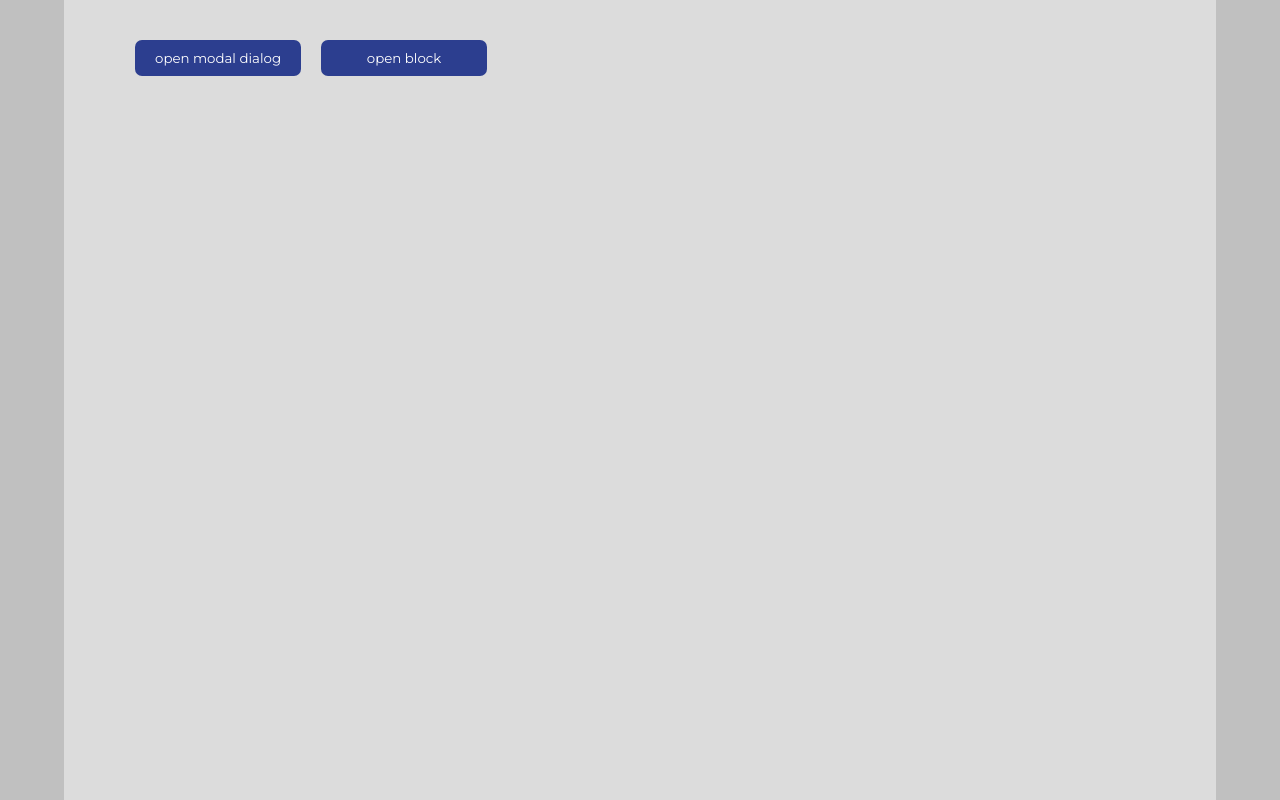
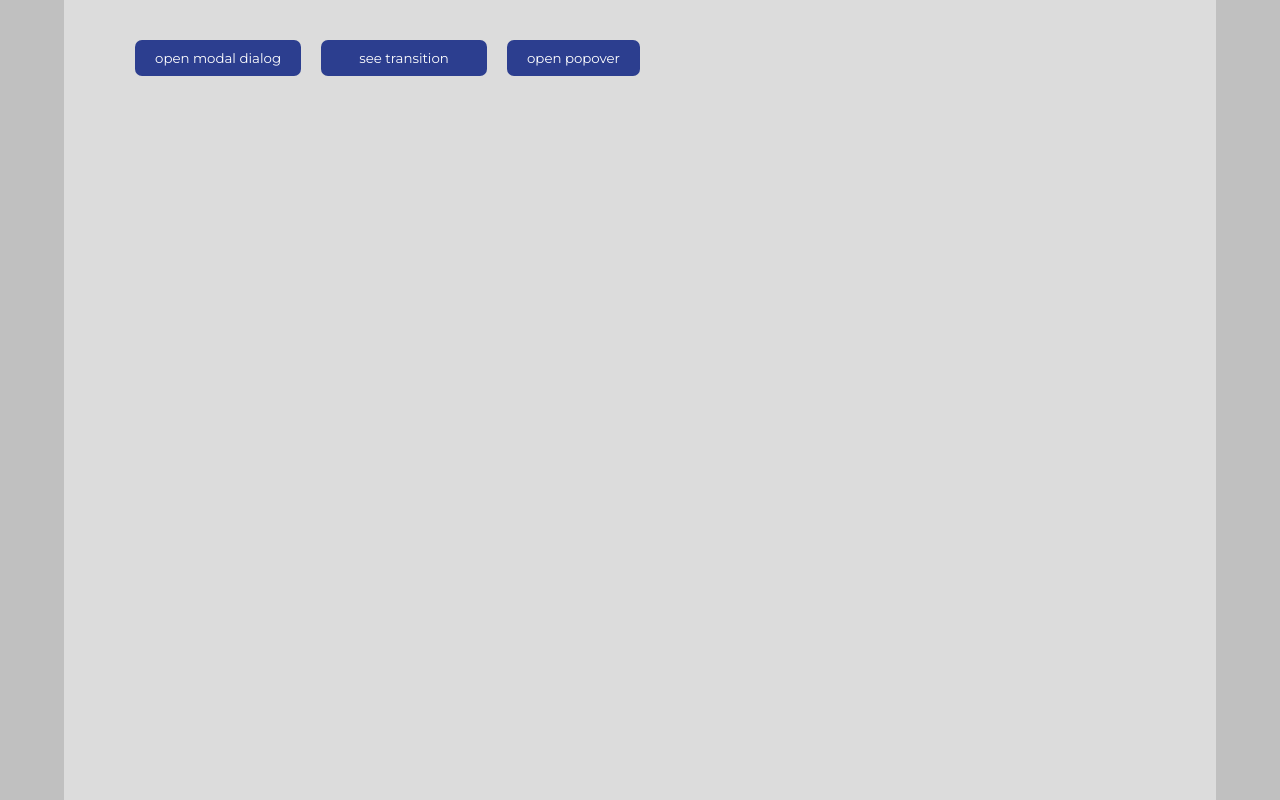
Before and after one commit to dianaZhusubalieva/boring_lib, a React (Create React App) app: page /components in a window 1280 px wide. Built offline with nearby package versions, Linux system fonts and the light colour scheme.

Commit message:
add custom popover component

```diff
--- /dev/null
+++ b/src/hooks/hooks.js
@@ -0,0 +1,17 @@
+import { useEffect } from 'react';
+
+const useOutsideClick = (ref, handleClick) => {
+  useEffect(() => {
+    const handleClickOutside = (event) => {
+      if (ref.current && !ref.current.contains(event.target)) {
+        handleClick(false);
+      }
+    };
+    document.addEventListener("mousedown", handleClickOutside);
+    return () => {
+      document.removeEventListener("mousedown", handleClickOutside);
+    };
+  }, [ref, handleClick]);
+};
+
+export default useOutsideClick;
--- a/src/layouts/components/Components.js
+++ b/src/layouts/components/Components.js
@@ -1,7 +1,8 @@
 import React, { useState } from "react";
 import "./styles.scss";
 import Dialog from "./Dialog";
-import MyTransition from "./transition/MyTransition";
+import MyTransition from "./MyTransition/MyTransition";
+import Popover from "./popover/Popover";
 
 const CornerDialog = ({ open }) => {
   return (
@@ -11,29 +12,39 @@ const CornerDialog = ({ open }) => {
   );
 };
 
+const Button = ({ title, ...rest }) => (
+  <button {...rest} className="basic-button">
+    {title}
+  </button>
+);
+
 const Components = () => {
+  const [checkTransition, setCheckTransition] = useState(false);
   const [isDialogOpen, setIsDialogOpen] = useState(false);
+  const [isPopoverOpen, setIsPopoverOpen] = useState(false);
 
-  const [openTest, setOpenTest] = useState(false);
   return (
     <div className={"components-wrapper"}>
       <div className={"components-content"}>
         <div className={"grid-container"}>
-          <button
+          <Button
+            title={"open modal dialog"}
             onClick={() => setIsDialogOpen(!isDialogOpen)}
-            className={"basic-button"}
-          >
-            open modal dialog
-          </button>
+          />
+          <Button
+            title={"see transition"}
+            onClick={() => setCheckTransition(!checkTransition)}
+          />
+          <Popover content={<div><span>hello</span></div>}>
 
-          <button
-            className={"basic-button"}
-            onClick={() => setOpenTest(!openTest)}
-          >
-            open block
-          </button>
+            <Button
+                title={"open popover"}
+                onClick={() => setIsPopoverOpen(!isPopoverOpen)}
+            />
+          </Popover>
         </div>
-        <MyTransition in={openTest}>
+
+        <MyTransition in={checkTransition}>
           <div
             style={{ background: "blue", width: "100px", height: "50px" }}
           ></div>
--- /dev/null
+++ b/src/layouts/components/popover/Popover.js
@@ -0,0 +1,20 @@
+import React, { useRef, useState } from "react";
+import "./styles.scss";
+import useOutsideClick from "../../../hooks/hooks";
+
+const Popover = ({ content, children }) => {
+  const ref = useRef(null);
+  const [isVisible, setIsVisible] = useState(false);
+
+  useOutsideClick(ref, () => setIsVisible(false));
+  return (
+    <div className="popover-container" ref={ref}>
+      <div className="popover-trigger" onClick={() => setIsVisible(!isVisible)}>
+        {children}
+      </div>
+      {isVisible && <div className="popover-content">{content}</div>}
+    </div>
+  );
+};
+
+export default Popover;
--- /dev/null
+++ b/src/layouts/components/popover/styles.scss
@@ -0,0 +1,22 @@
+.popover-container {
+  position: relative;
+}
+
+.popover-trigger {
+  cursor: pointer;
+}
+
+.popover-content {
+  position: absolute;
+  z-index: 1;
+  top: calc(100% + 5px);
+  left: 0;
+  background-color: #fff;
+  box-shadow: 0 1px 6px rgba(0, 0, 0, 0.2);
+  border-radius: 5px;
+  padding: 10px;
+  min-width: 200px;
+  font-size: 14px;
+  line-height: 1.5;
+  color: #333;
+}
--- a/src/layouts/components/styles.scss
+++ b/src/layouts/components/styles.scss
@@ -13,6 +13,7 @@
     .grid-container {
       display: grid;
       grid-template-columns: repeat(5, minmax(0, 1fr));
+      grid-template-rows: min-content;
       gap: 20px;
     }
   }
```
Also changed, not shown: src/layouts/components/MyTransition/MyTransition.js (renamed from src/layouts/components/transition/MyTransition.js), src/layouts/components/MyTransition/styles.scss (renamed from src/layouts/components/transition/styles.scss).
